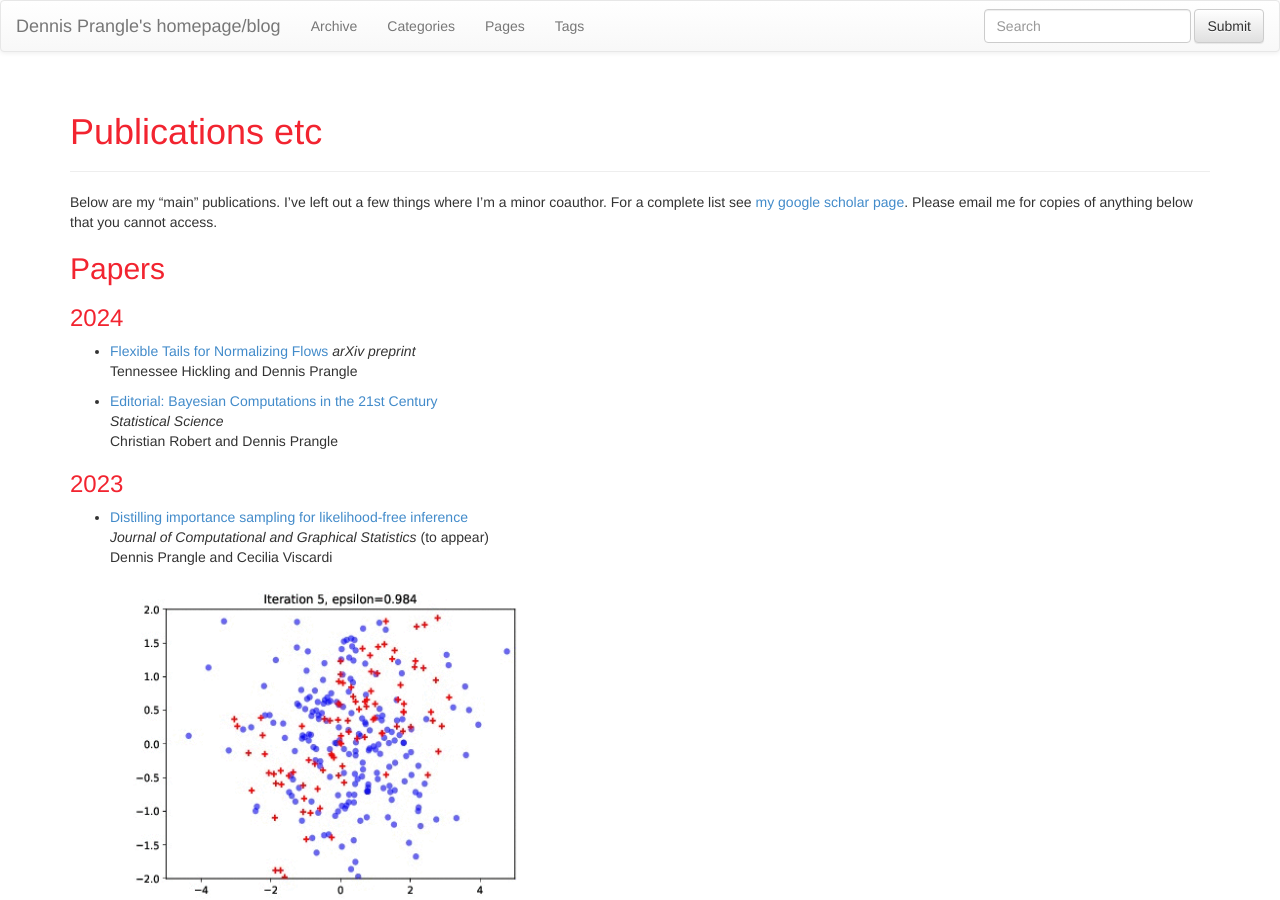
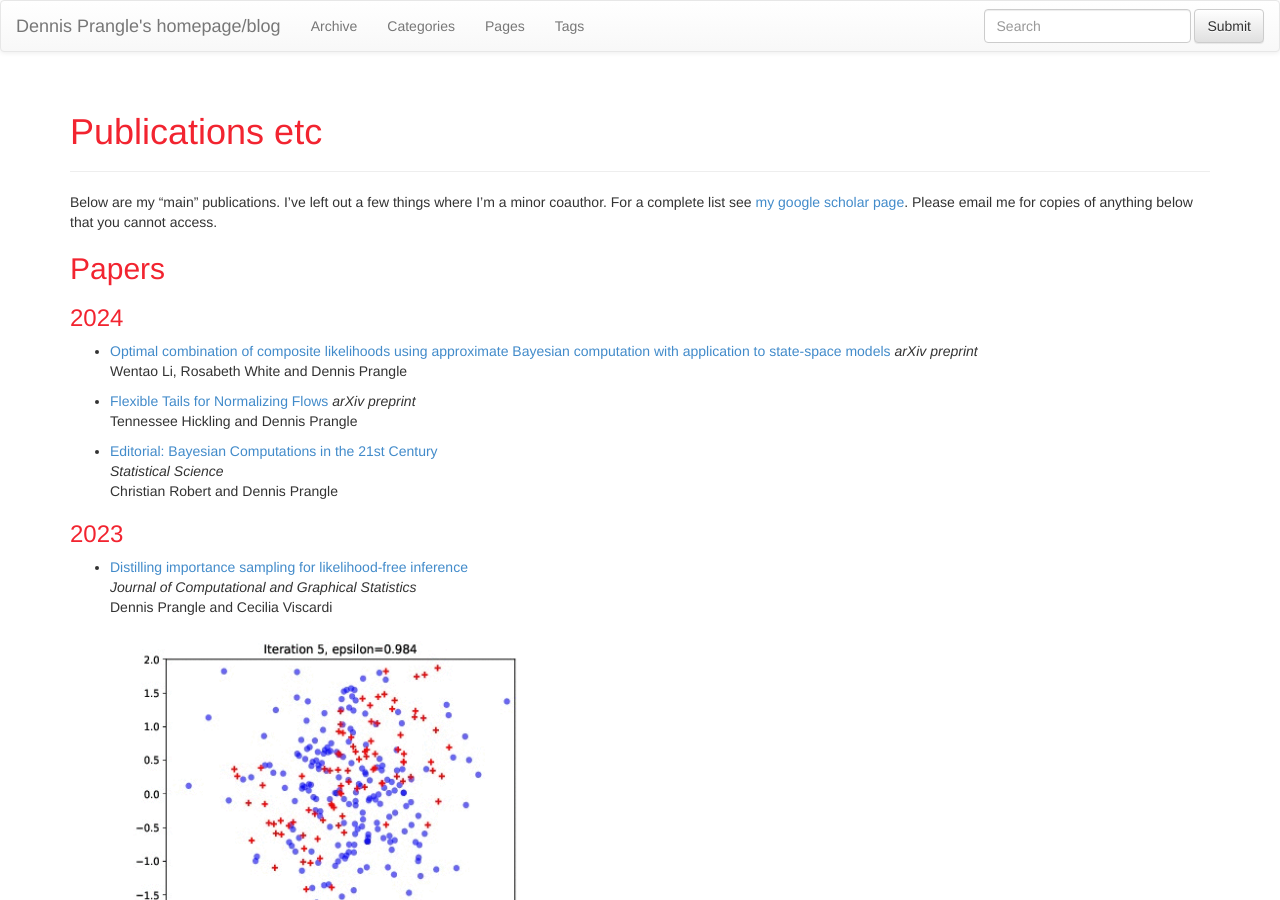
Before and after one commit to dennisprangle/dennisprangle.github.io, a Jekyll site: the page built from pub.md, in a window 1280 px wide and 900 px high. Built offline with Jekyll 4.4.1, drawn with Linux system fonts in a browser that asks for light colours; nearby versions of some CDN libraries.

Commit message:
Update publication list

```diff
--- a/pub.md
+++ b/pub.md
@@ -13,6 +13,11 @@ Papers
 
 ### 2024
 
+- [Optimal combination of composite likelihoods using approximate Bayesian computation with application to state-space models](https://arxiv.org/abs/2404.02313)
+*arXiv preprint*
+Wentao Li, Rosabeth White and Dennis Prangle
+
+
 - [Flexible Tails for Normalizing Flows](https://arxiv.org/abs/2406.16971)
 *arXiv preprint*
 Tennessee Hickling and Dennis Prangle
@@ -23,8 +28,8 @@ Christian Robert and Dennis Prangle
 
 ### 2023
 
-- [Distilling importance sampling for likelihood-free inference](https://arxiv.org/abs/1910.03632)
-*Journal of Computational and Graphical Statistics* (to appear)
+- [Distilling importance sampling for likelihood-free inference](https://doi.org/10.1080/10618600.2023.2175688)
+*Journal of Computational and Graphical Statistics*
 Dennis Prangle and Cecilia Viscardi
   ![Paper image]({{ site.url }}/assets/sin.gif "sinusoidal model inference"){:height="350px" width="450px"}
 
```
